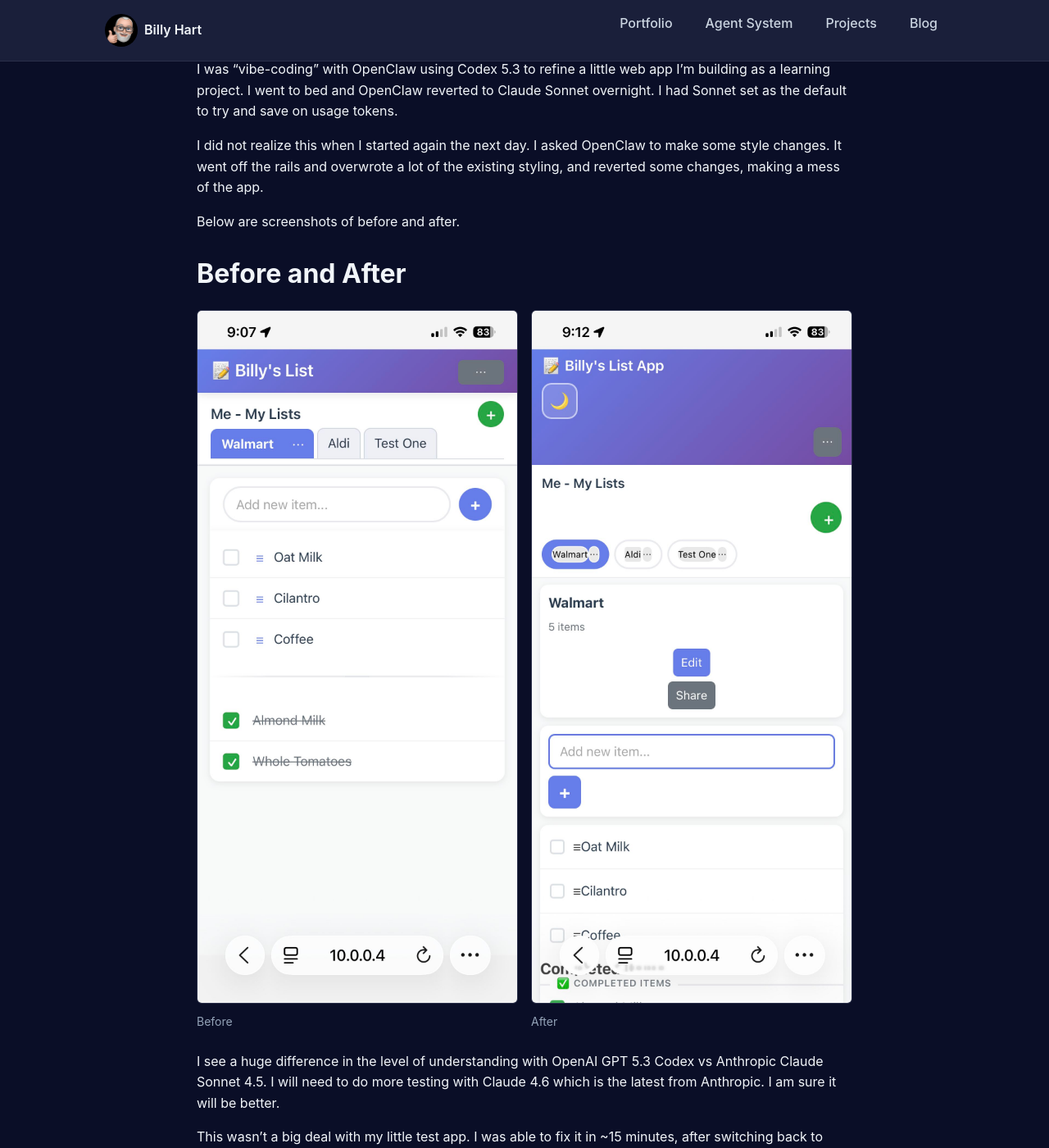
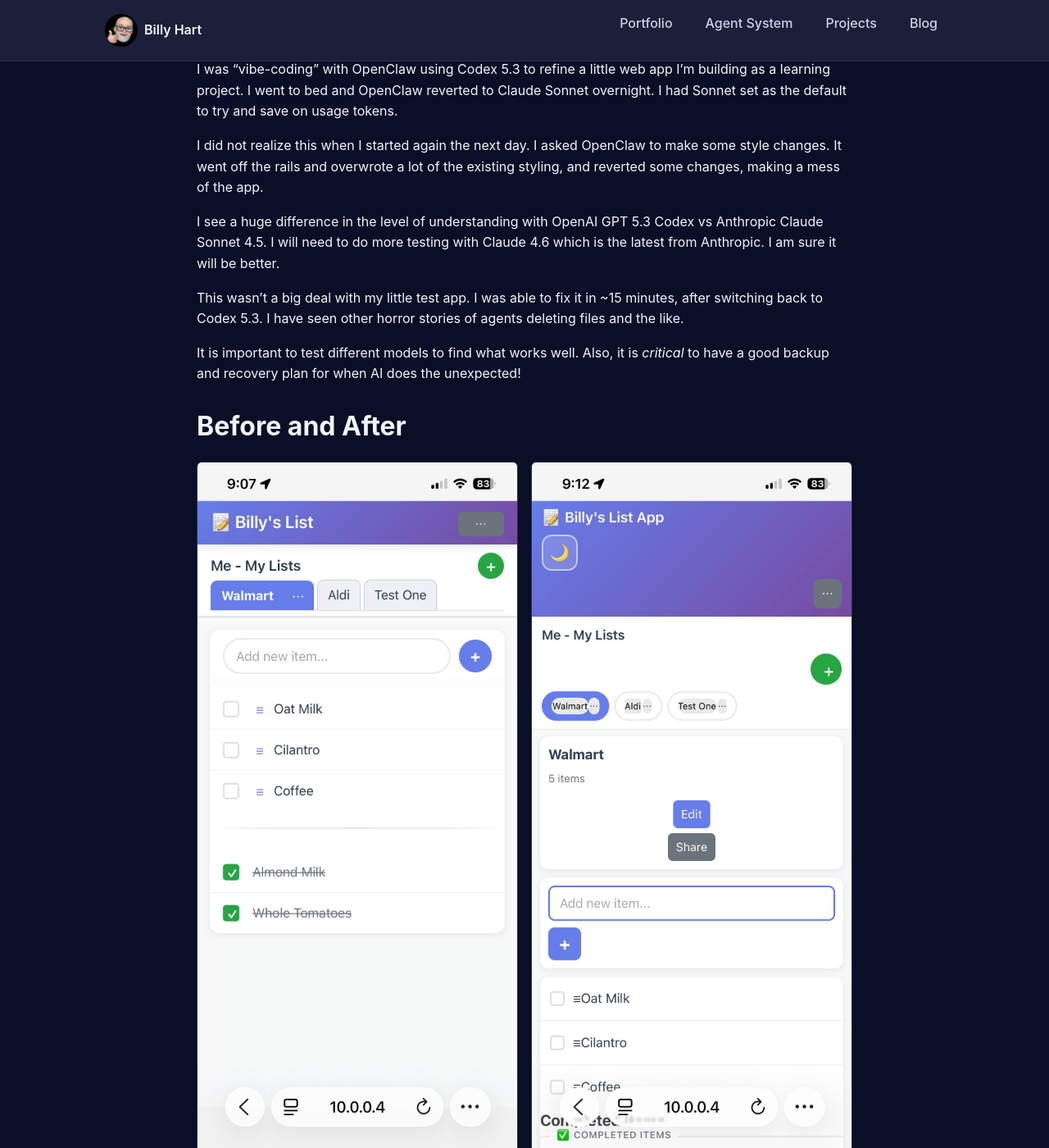
Before and after one commit to billyjhart/billyjhart.github.io, a Jekyll site: the page built from _posts/2026-03-14-when-model-drift-breaks-your-vibe-coding-flow.md, in a window 1280 px wide and 1400 px high, scrolled down 304 px. Shown: the whole window at 82% size. Built offline with Jekyll 4.4.1, drawn with Linux system fonts in a browser that asks for light colours; some of the changed lines change nothing that is shown.

Commit message:
Move images to end of model-drift blog post

```diff
--- a/_posts/2026-03-14-when-model-drift-breaks-your-vibe-coding-flow.md
+++ b/_posts/2026-03-14-when-model-drift-breaks-your-vibe-coding-flow.md
@@ -12,13 +12,19 @@
 reading_time: 4
 featured: false
 comments: true
+thumbnail: /assets/images/blog/model-drift-vibe-coding/before.jpeg
+thumbnail_alt: "Before screenshot from the model drift styling issue"
 ---
 
-I was "vibe-coding" with OpenClaw using Codex 5.3 to refine a little web app I’m building as a learning project. I went to bed and OpenClaw reverted to Claude Sonnet overnight. I had Sonnet set as the default to try and save on usage tokens.
+I was "vibe-coding" with OpenClaw using Codex 5.3 to refine a little web app I'm building as a learning project. I went to bed and OpenClaw reverted to Claude Sonnet overnight. I had Sonnet set as the default to try and save on usage tokens.
 
 I did not realize this when I started again the next day. I asked OpenClaw to make some style changes. It went off the rails and overwrote a lot of the existing styling, and reverted some changes, making a mess of the app.
 
-Below are screenshots of before and after.
+I see a huge difference in the level of understanding with OpenAI GPT 5.3 Codex vs Anthropic Claude Sonnet 4.5. I will need to do more testing with Claude 4.6 which is the latest from Anthropic. I am sure it will be better.
+
+This wasn't a big deal with my little test app. I was able to fix it in ~15 minutes, after switching back to Codex 5.3. I have seen other horror stories of agents deleting files and the like.
+
+It is important to test different models to find what works well. Also, it is *critical* to have a good backup and recovery plan for when AI does the unexpected!
 
 ## Before and After
 
@@ -32,9 +38,3 @@
     <figcaption>After</figcaption>
   </figure>
 </div>
-
-I see a huge difference in the level of understanding with OpenAI GPT 5.3 Codex vs Anthropic Claude Sonnet 4.5. I will need to do more testing with Claude 4.6 which is the latest from Anthropic. I am sure it will be better.
-
-This wasn’t a big deal with my little test app. I was able to fix it in ~15 minutes, after switching back to Codex 5.3. I have seen other horror stories of agents deleting files and the like.
-
-It is important to test different models to find what works well. Also, it is *critical* to have a good backup and recovery plan for when AI does the unexpected!
```
